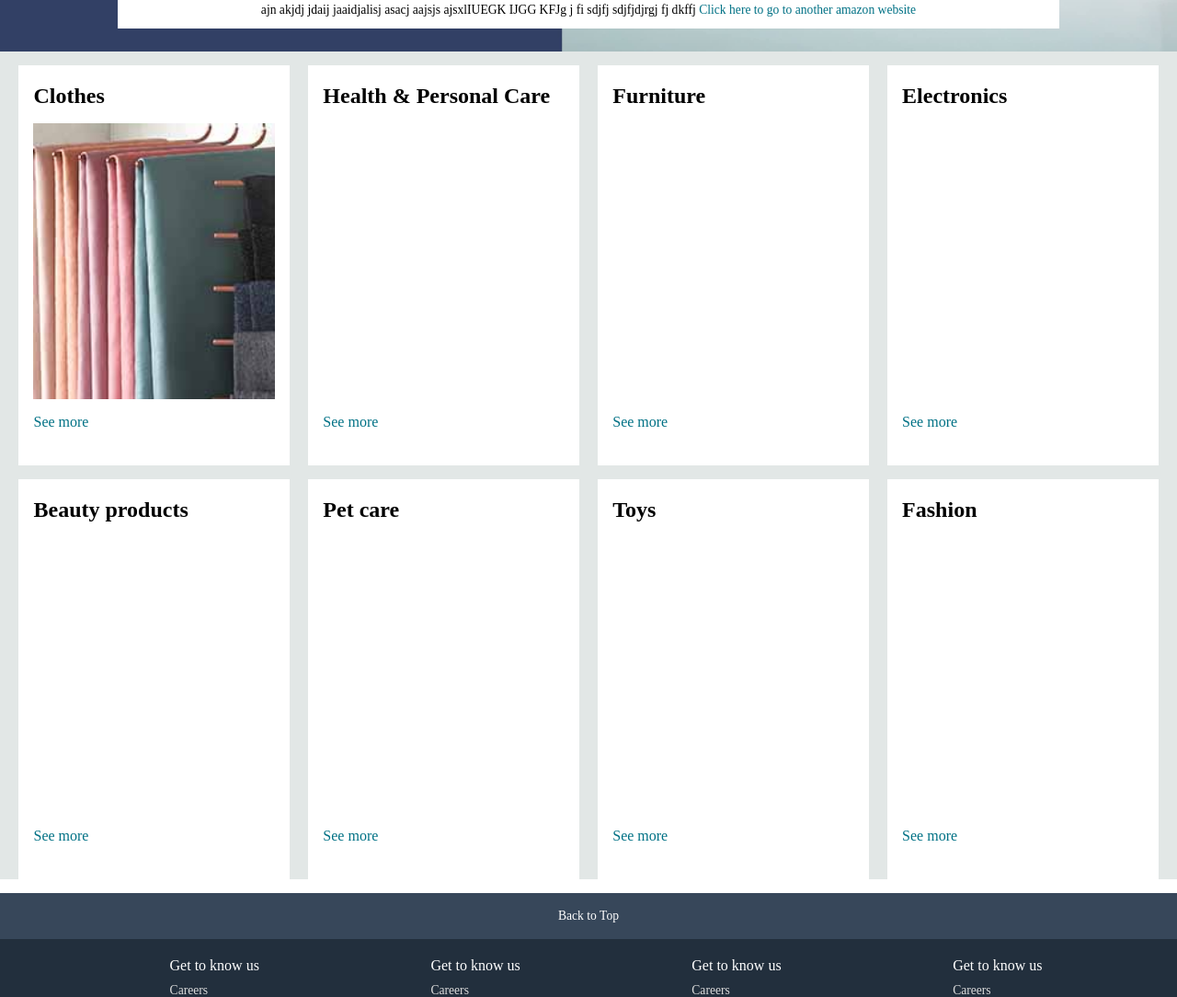
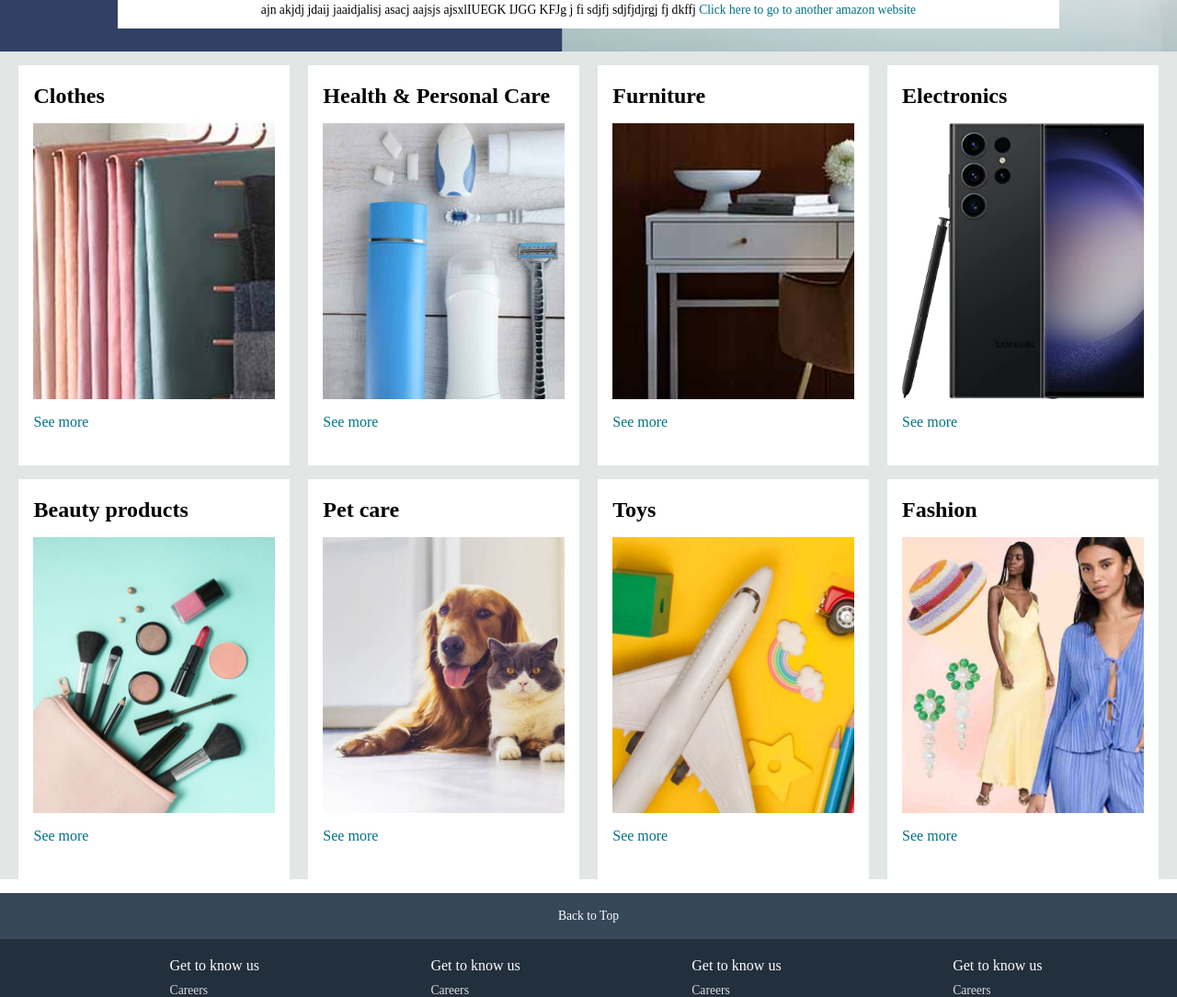
Before and after one commit to PratyushKurhe/Amazon-Clone, a plain HTML site: page index.html in a window 1280 px wide. Shown: the part 394-1478 px from the top of the page at 92% size. Drawn offline with Linux system fonts and the light colour scheme; files whose address does not match are found by name.

Commit message:
Update index.html

```diff
--- a/index.html
+++ b/index.html
@@ -78,21 +78,21 @@
         <div class="box2 box">
             <div class="box-content">
                 <h2>Health & Personal Care</h2>
-                <div class="box-img" style="background-image: url('Amazon Images/box2_image.jpg');"></div>
+                <div class="box-img" style="background-image: url('box2_image.jpg');"></div>
                 <p>See more</p>
             </div>
         </div>
         <div class="box3 box">
             <div class="box-content">
                 <h2>Furniture</h2>
-                <div class="box-img" style="background-image: url('Amazon Images/box3_image.jpg');"></div>
+                <div class="box-img" style="background-image: url('box3_image.jpg');"></div>
                 <p>See more</p>
             </div>
         </div>
         <div class="box4 box">
             <div class="box-content">
                 <h2>Electronics</h2>
-                <div class="box-img" style="background-image: url('Amazon Images/box4_image.jpg');"></div>
+                <div class="box-img" style="background-image: url('box4_image.jpg');"></div>
                 <p>See more</p>
             </div>
         </div>
@@ -100,28 +100,28 @@
         <div class="box1 box">
             <div class="box-content">
             <h2>Beauty products</h2>
-            <div class="box-img" style="background-image: url('Amazon Images/box5_image.jpg');"></div>
+            <div class="box-img" style="background-image: url('box5_image.jpg');"></div>
             <p>See more</p>
         </div>
         </div>
         <div class="box2 box">
             <div class="box-content">
                 <h2>Pet care</h2>
-                <div class="box-img" style="background-image: url('Amazon Images/box6_image.jpg');"></div>
+                <div class="box-img" style="background-image: url('box6_image.jpg');"></div>
                 <p>See more</p>
             </div>
         </div>
         <div class="box3 box">
             <div class="box-content">
                 <h2>Toys</h2>
-                <div class="box-img" style="background-image: url('Amazon Images/box7_image.jpg');"></div>
+                <div class="box-img" style="background-image: url('box7_image.jpg');"></div>
                 <p>See more</p>
             </div>
         </div>
         <div class="box4 box">
             <div class="box-content">
                 <h2>Fashion</h2>
-                <div class="box-img" style="background-image: url('Amazon Images/box8_image.jpg');"></div>
+                <div class="box-img" style="background-image: url('box8_image.jpg');"></div>
                 <p>See more</p>
             </div>
         </div>
```
